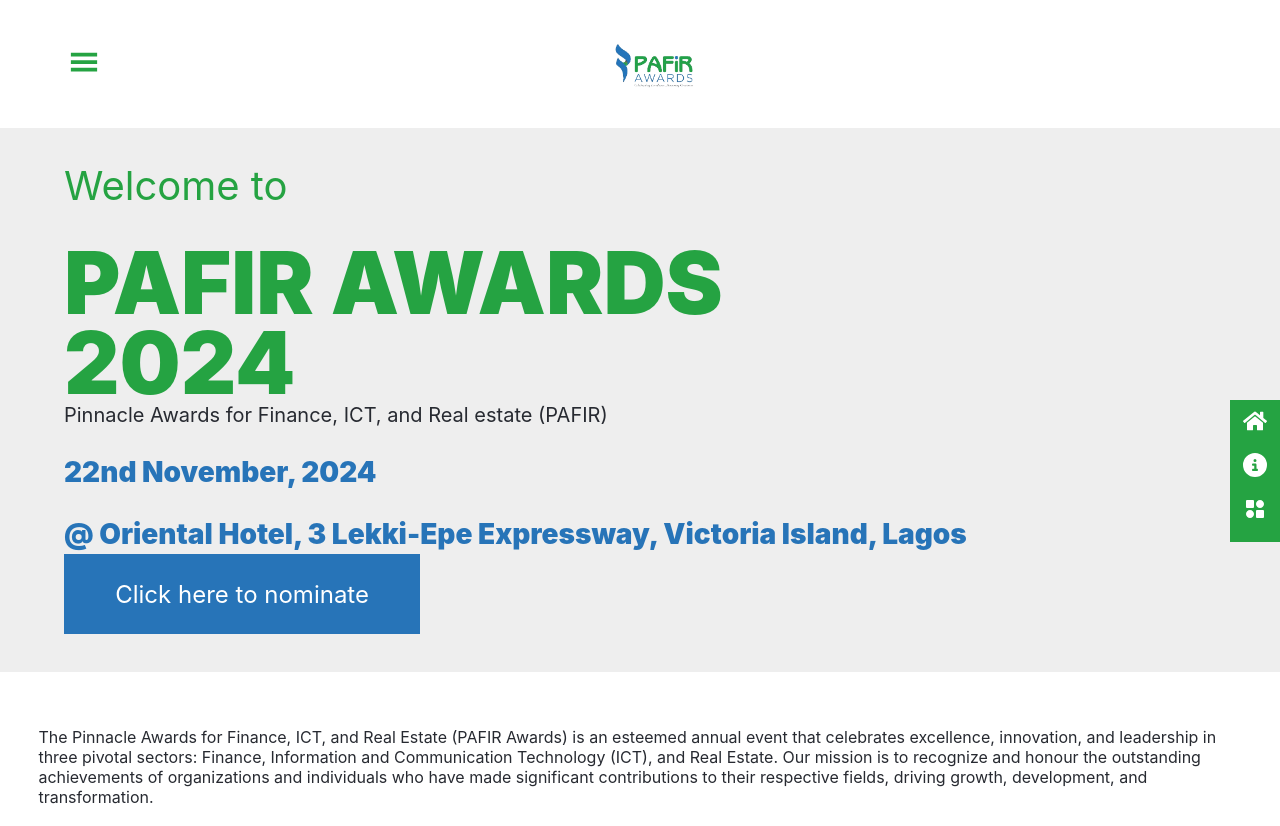
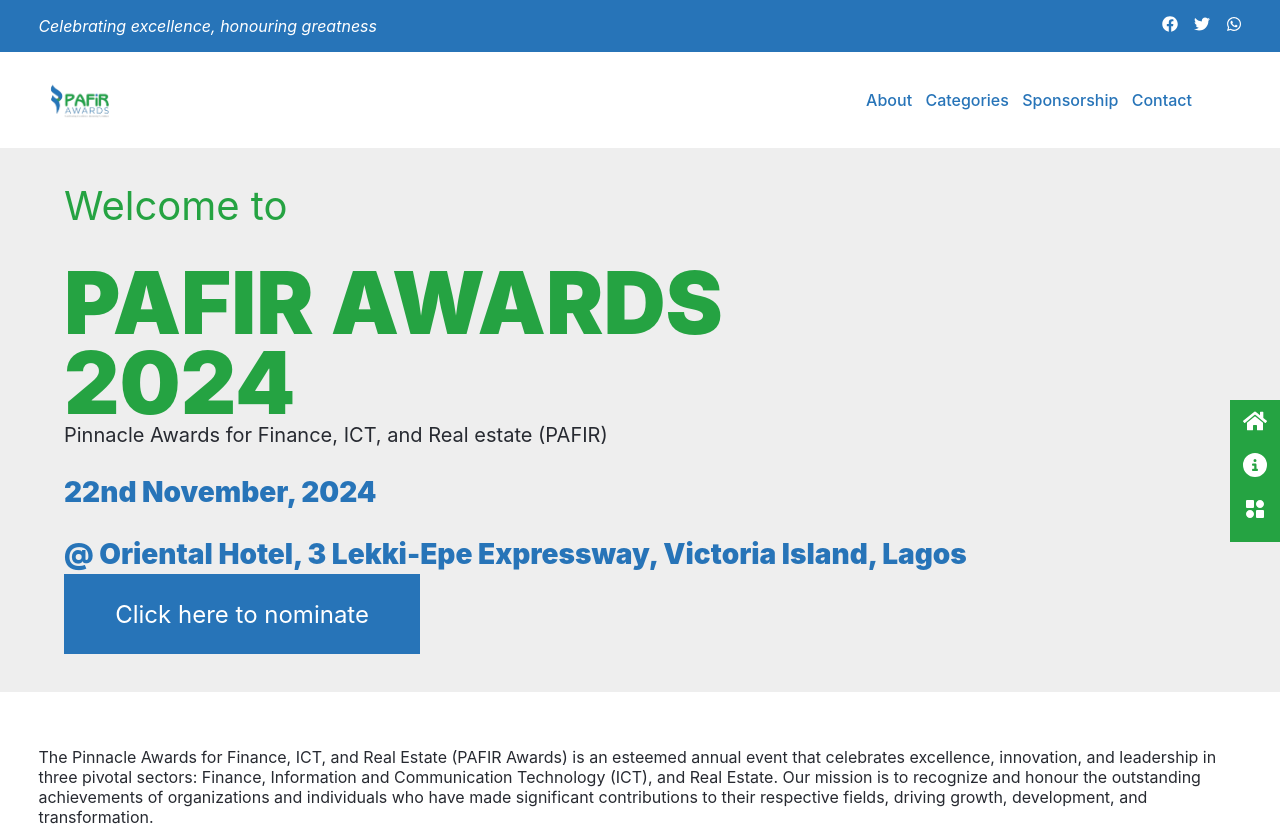
Before and after one commit to prius2055/pafir-awards, a React (Create React App) app: page / in a window 1280 px wide. Shown: the top 826 px of the page. Built offline with nearby package versions, Linux system fonts and the light colour scheme.

Commit message:
Desktop version set up

```diff
--- a/src/components/Category.css
+++ b/src/components/Category.css
@@ -71,3 +71,38 @@
 .category-card h3 {
   margin-bottom: 0;
 }
+
+@media screen and (min-width: 768px) {
+  .category-grp {
+    display: flex;
+    justify-content: space-between;
+    flex-wrap: wrap;
+  }
+  .category-card {
+    width: 38%;
+  }
+
+  .special-category {
+    margin-top: 10%;
+  }
+
+  .category-card img {
+    width: 100%;
+    height: 18rem;
+  }
+
+  .nomination-steps {
+    display: flex;
+    justify-content: space-between;
+    flex-wrap: wrap;
+  }
+  .step-card {
+    width: 45%;
+  }
+}
+
+@media screen and (min-width: 768px) {
+  .category-card {
+    width: 20%;
+  }
+}
--- a/src/components/Header.css
+++ b/src/components/Header.css
@@ -18,10 +18,6 @@
   width: 40px;
   cursor: pointer;
   fill: #25a342;
-}
-
-header span {
-  display: none;
 }
 
 .desktop-nav {
@@ -73,3 +69,66 @@
   color: #fff;
   text-decoration: none;
 }
+
+@media screen and (min-width: 576px) {
+  .logo {
+    margin-left: 62%;
+  }
+}
+
+@media screen and (min-width: 640px) {
+  .desktop-header {
+    display: flex;
+  }
+
+  .hamburger {
+    display: none;
+  }
+
+  .mobile-nav {
+    display: none;
+  }
+
+  header {
+    justify-content: space-between;
+    padding-left: 1%;
+    padding-right: 10%;
+  }
+
+  .desktop-header {
+    display: flex;
+    background-color: #2774b8;
+    color: white;
+    padding-right: 3%;
+    padding-left: 3%;
+    align-items: center;
+    justify-content: space-between;
+  }
+
+  .desktop-header-link {
+    width: 5rem;
+    display: flex;
+    justify-content: space-between;
+  }
+
+  .desktop-nav {
+    display: flex;
+    justify-content: space-between;
+    width: 100%;
+  }
+
+  .desktop-nav li {
+    list-style: none;
+  }
+
+  .desktop-nav a {
+    text-decoration: none;
+    font-weight: 500;
+    color: #2774b8;
+  }
+
+  .logo {
+    margin-left: 0;
+    height: 6rem;
+  }
+}
--- a/src/components/Header.js
+++ b/src/components/Header.js
@@ -3,6 +3,11 @@
 import { GiHamburgerMenu } from 'react-icons/gi';
 import Logo from '../img/pafir-logo.png';
 import { AiOutlineClose } from 'react-icons/ai';
+import { FaFacebook } from 'react-icons/fa';
+import { FaTwitter } from 'react-icons/fa';
+import { FaLinkedin } from 'react-icons/fa';
+import { FaInstagram } from 'react-icons/fa';
+import { FaWhatsapp } from 'react-icons/fa';
 
 const Header = () => {
   const [isMenuOpen, setIsMenuOpen] = useState(false);
@@ -13,22 +18,26 @@
 
   return (
     <div className="header">
-      <ul className="desktop-header">
-        <li>
-          <img src="" alt="facebook logo" />
-        </li>
-        <li>
-          <i>
-            <img src="" alt="twitter logo" />
-          </i>
-        </li>
-        <li>
+      <div className="desktop-header">
+        <p>
           <em>Celebrating excellence, honouring greatness</em>
-        </li>
-      </ul>
+        </p>
+        <div className="desktop-header-link">
+          <a href="https://web.facebook.com/profile.php?id=61561559525104">
+            <FaFacebook className="icon" />
+          </a>
+
+          <a href="https://x.com/pafirawards">
+            <FaTwitter className="icon" />
+          </a>
+          <a href="https://wa.me/2348028097752">
+            <FaWhatsapp className="icon" />
+          </a>
+        </div>
+      </div>
 
       <header>
-        <span>AWARDS 2024</span>
+        {!isMenuOpen && <img src={Logo} alt="Pafir logo" className="logo" />}
         <nav>
           {!isMenuOpen && (
             <GiHamburgerMenu className="hamburger" onClick={toggleMenu} />
@@ -38,10 +47,9 @@
             <ul className="mobile-nav">
               <AiOutlineClose className="btn-close" onClick={toggleMenu} />
 
-              <a href="#home">
-                {' '}
+              <a href="#hero">
                 <li className="nav-list" onClick={toggleMenu}>
-                  Home{' '}
+                  Home
                 </li>
               </a>
 
@@ -73,15 +81,28 @@
           )}
 
           <ul className="desktop-nav">
-            <li className="nav-list">About</li>
-            <li className="nav-list">Categories</li>
-            <li className="nav-list">Sponsorship</li>
-
-            <li className="nav-list">Contact</li>
+            <a href="#hero">
+              <li className="nav-list" onClick={toggleMenu}>
+                About
+              </li>
+            </a>
+            <a href="#hero">
+              <li className="nav-list" onClick={toggleMenu}>
+                Categories
+              </li>
+            </a>
+            <a href="#hero">
+              <li className="nav-list" onClick={toggleMenu}>
+                Sponsorship
+              </li>
+            </a>
+            <a href="#hero">
+              <li className="nav-list" onClick={toggleMenu}>
+                Contact
+              </li>
+            </a>
           </ul>
         </nav>
-
-        {!isMenuOpen && <img src={Logo} alt="Pafir logo" className="logo" />}
       </header>
     </div>
   );
--- a/src/components/Process.css
+++ b/src/components/Process.css
@@ -116,3 +116,20 @@
   margin-bottom: 5%;
   color: #25a342;
 }
+
+@media screen and (min-width: 576px) {
+  .copyright {
+    margin-top: 5%;
+    margin-bottom: 0.2%;
+  }
+
+  #contact {
+    margin-top: 8%;
+  }
+}
+
+@media screen and (min-width: 640px) {
+  .copyright {
+    margin-top: 9%;
+  }
+}
--- a/src/components/Process.js
+++ b/src/components/Process.js
@@ -130,7 +130,7 @@
 
 
       <div className="footer-link">
-        <a href="#home">
+        <a href="#hero">
           <FaHome className="footer-icon" />
         </a>
         <a href="#about">
```
